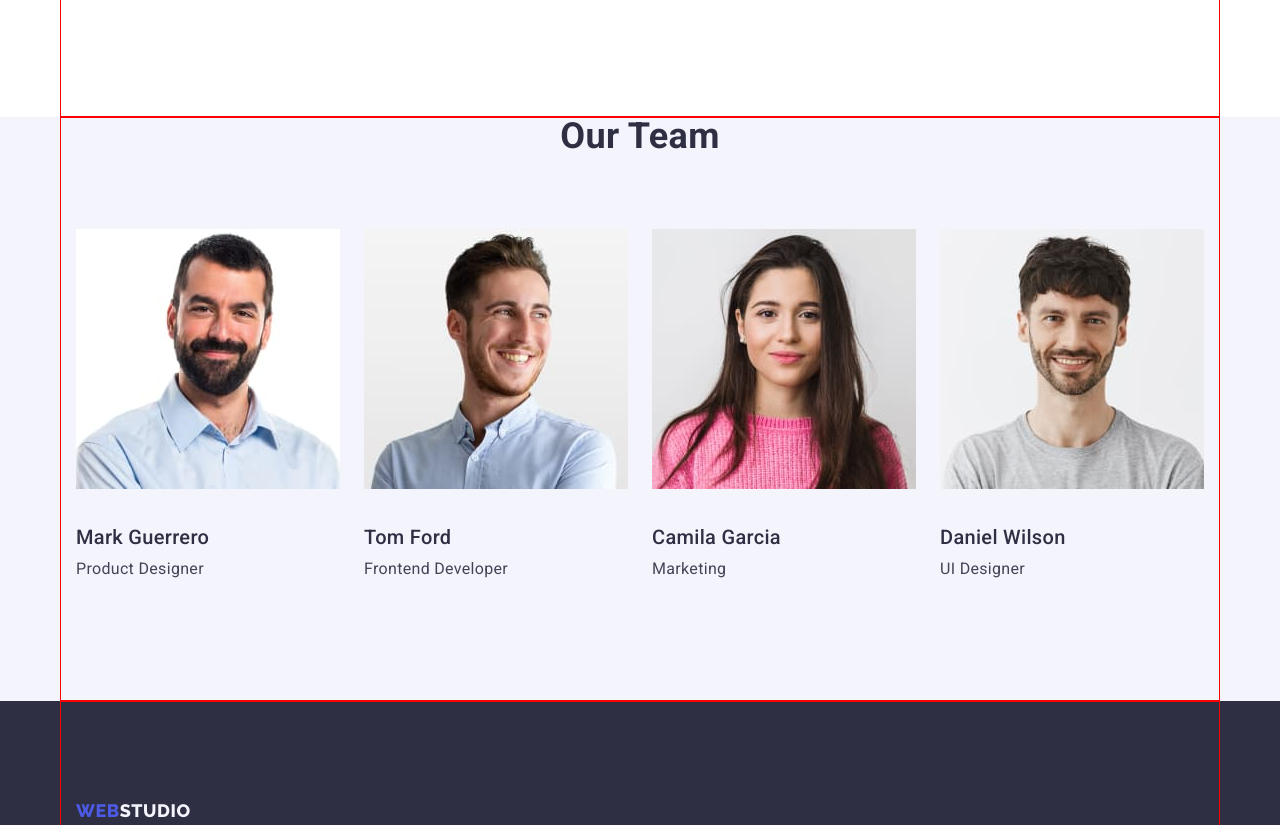
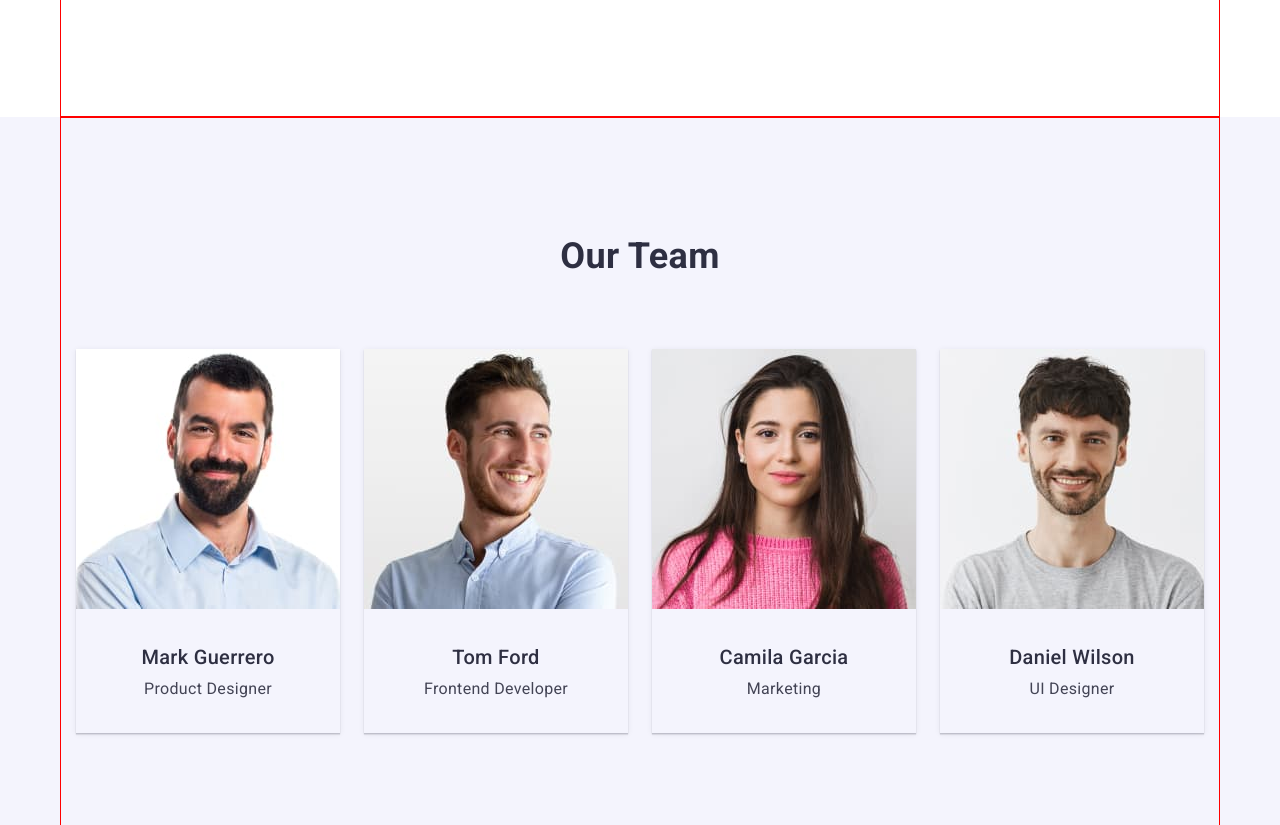
Before and after one commit to Yuliia2023/goit-markup-hw-03, a plain HTML site: page index.html in a window 1280 px wide. Shown: the part 994-1819 px from the top of the page. Drawn offline with nearby package versions, Linux system fonts and the light colour scheme.

Commit message:
finish flex studio

```diff
--- a/css/styles.css
+++ b/css/styles.css
@@ -50,6 +50,7 @@ body {
   padding-bottom: 24px;
   padding-top: 24px;
 }
+/*----------------------------- site nav */
 .header-subject {
   color: var(--accent);
 }
@@ -61,7 +62,7 @@ body {
 .header-nav {
   display: flex;
 }
-/*----------------------------- site nav */
+
 .header-link {
   color: var(--title-text-color);
   font-weight: 500;
@@ -81,10 +82,8 @@ body {
 }
 .header-list {
   display: flex;
+  gap: 40px;
   margin-left: 76px;
-}
-.header-item:not(:last-child) {
-  margin-right: 40px;
 }
 
 /* ----------------------site auth */
@@ -148,16 +147,15 @@ body {
 }
 
 /*---------------- section feauteres */
-.feature {
-  padding-top: 120px;
-  padding-bottom: 120px;
-}
 
 .feature-item:not(:last-child) {
   margin-right: 24px;
 }
+
 .feature-list {
   display: flex;
+  padding-bottom: 120px;
+  padding-top: 120px;
 }
 .feature-title {
   margin-top: 0px;
@@ -172,6 +170,7 @@ body {
   margin-bottom: 0px;
   font-size: 16px;
   line-height: 1.5;
+  max-width: 264px;
 }
 /*--------------------- section work */
 .work-title {
@@ -186,6 +185,10 @@ body {
 .work-list {
   padding-bottom: 120px;
   display: flex;
+  gap: 24px;
+}
+.work-item {
+  width: calc(100% - 48 / 3);
 }
 .work-img {
   display: block;
@@ -197,23 +200,30 @@ body {
 
 .team-list {
   display: flex;
+  gap: 24px;
   padding-bottom: 120px;
 }
-.team-item:not(:last-child) {
-  margin-right: 24px;
-}
-.team-img {
-  margin-bottom: 32px;
+.team-item {
+  width: calc(100% - 72 / 4);
+  background:var(--primary-white-color)
+
+  border-radius: 0px 0px 4px 4px;
+  box-shadow: 0px 1px 6px rgba(46, 47, 66, 0.08), 0px 1px 1px rgba(46, 47, 66, 0.16), 0px 2px 1px rgba(46, 47, 66, 0.08);
+   }
+.borders-content {
+  padding: 32px 16px;
+  text-align: center;
 }
 .team-title {
-  margin-top: 0px;
-  margin-bottom: 8px;
   color: var(--title-text-color);
   font-weight: 500;
   font-size: 20px;
   line-height: 1.2;
+  margin-bottom: 8px;
+  margin-top: 0px;
 }
 .team-subject {
+  padding-top: 120px;
   margin-top: 0;
   margin-bottom: 72px;
   text-align: center;
@@ -223,11 +233,13 @@ body {
   line-height: 1.11;
 }
 .team-text {
-  margin-top: 0;
-  margin-bottom: 0;
   font-size: 16px;
   line-height: 1.5;
+  margin-bottom: 0px;
+  margin-top: 0px;
+
 }
+
 /* footer logo */
 
 .footer {
@@ -265,11 +277,15 @@ body {
 .btn-list {
   list-style: none;
   text-decoration: none;
+
   display: flex;
   margin-top: 0px;
   margin-bottom: 0px;
   padding-top: 96px;
   padding-bottom: 72px;
+  justify-content: center;
+  gap: 24px;
+
 }
 .btn-link {
   display: inline-block;
@@ -282,6 +298,7 @@ body {
   letter-spacing: 0.04em;
   list-style: none;
   cursor: pointer;
+
   border-radius: 4px;
   padding: 12px 24px;
   min-width: 69px;
--- a/index.html
+++ b/index.html
@@ -136,7 +136,7 @@
       </section>
       <!-- section team -->
       <section class="team">
-        <div class="container">
+        <div class="container main-team">
           <h2 class="team-subject">Our Team</h2>
           <ul class="team-list list">
             <li class="team-item">
@@ -146,8 +146,10 @@
                 alt="mark guerrero"
                 width="264"
               />
+              <div class="borders-content">
                 <h3 class="team-title">Mark Guerrero</h3>
                 <p class="team-text">Product Designer</p>
+              </div>
             </li>
             <li class="team-item">
               <img
@@ -156,8 +158,10 @@
                 alt="tom ford"
                 width="264"
               />
+              <div class="borders-content">
                 <h3 class="team-title">Tom Ford</h3>
                 <p class="team-text">Frontend Developer</p>
+              </div>
             </li>
             <li class="team-item">
               <img
@@ -166,8 +170,10 @@
                 alt="camila garcia"
                 width="264"
               />
+              <div class="borders-content">
                 <h3 class="team-title">Camila Garcia</h3>
                 <p class="team-text">Marketing</p>
+              </div>
             </li>
             <li class="team-item">
               <img
@@ -176,8 +182,10 @@
                 alt="daniel wilson"
                 width="264"
               />
+              <div class="borders-content">
                 <h3 class="team-title">Daniel Wilson</h3>
                 <p class="team-text">UI Designer</p>
+              </div>
             </li>
           </ul>
         </div>
```
Lines whose indentation alone changed are shown as unchanged.
